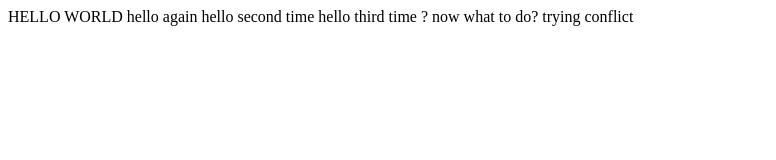
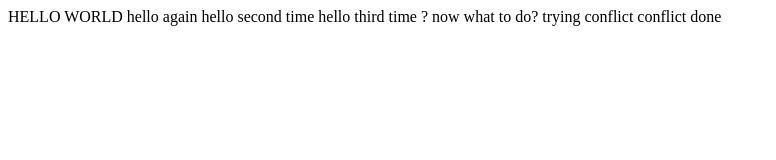
Before and after one commit to pratikghosh2000/trial_1, a plain HTML site: page hello.html in a window 1280 px wide. Shown: the whole page, without its empty margins (0-776 px from the left). Drawn offline with Linux system fonts and the light colour scheme.

Commit message:
Update hello.html

```diff
--- a/hello.html
+++ b/hello.html
@@ -9,5 +9,6 @@ HELLO WORLD
   hello third time ?
   now what to do?
   trying conflict
+  conflict done
 </body>
 </html>
```
